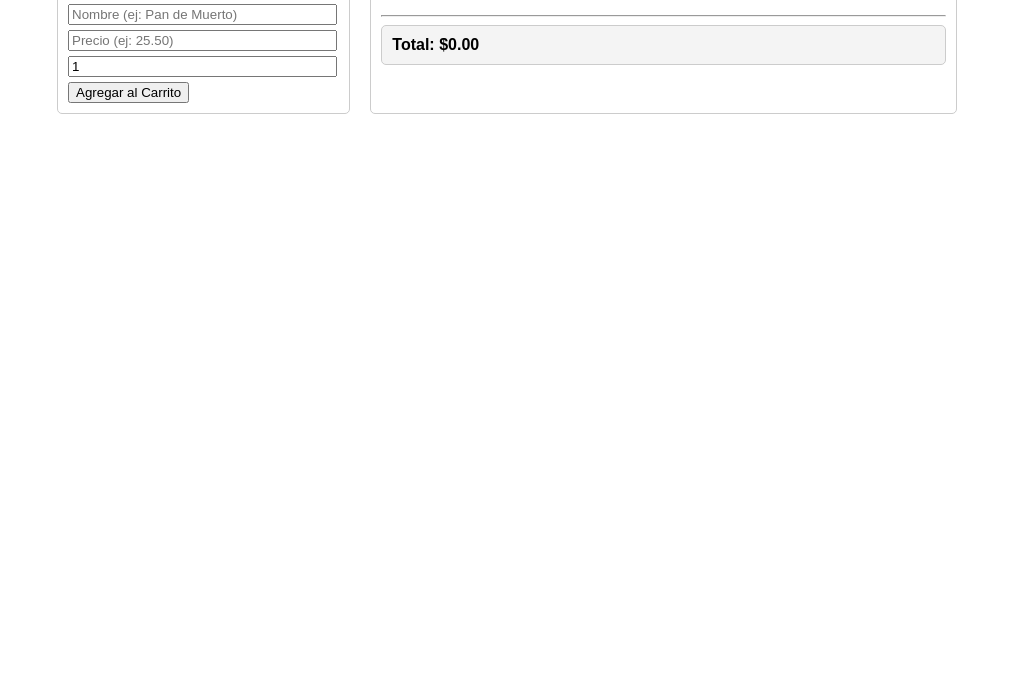
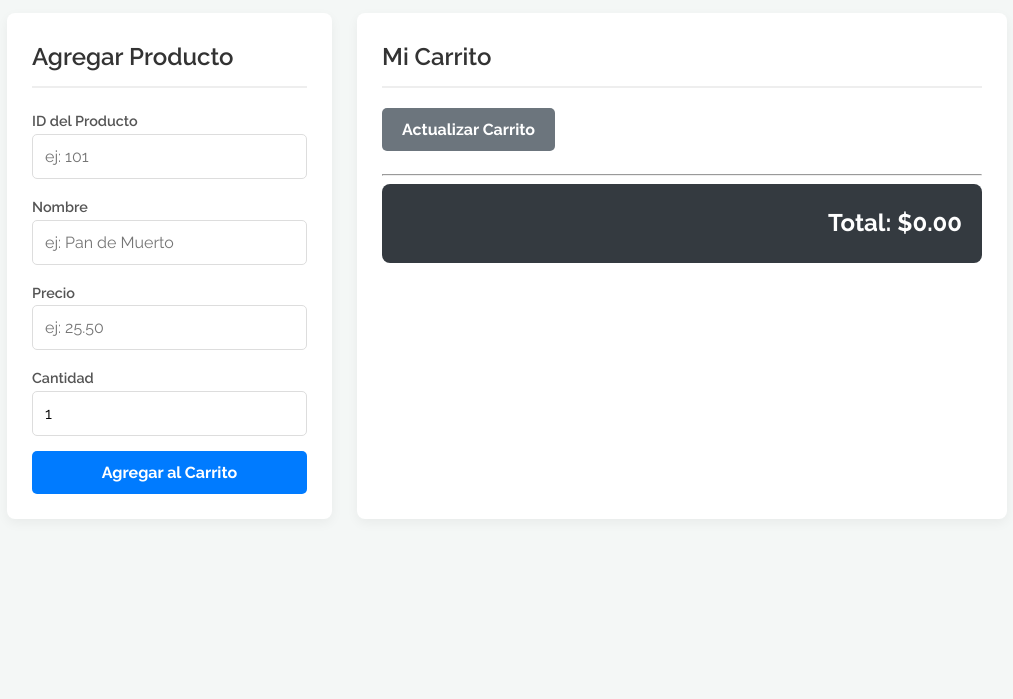
Before and after one commit to pleaseoffme404/Carritodcomprashomosexual2, a website: page public/index.html in a window 1280 px wide. Shown: the part 101-800 px from the top of the page, without its empty margins (133-1146 px from the left). Drawn offline with Linux system fonts and the light colour scheme; no server answers.

Commit message:
11
vapaya

```diff
--- a/public/index.html
+++ b/public/index.html
@@ -3,40 +3,59 @@
 <head>
     <meta charset="UTF-8">
     <meta name="viewport" content="width=device-width, initial-scale=1.0">
-    <title>Carrito con MySQL</title>
-    <style>
-        body { font-family: sans-serif; display: grid; grid-template-columns: 1fr 2fr; gap: 20px; max-width: 900px; margin: 20px auto; }
-        div { border: 1px solid #ccc; padding: 10px; border-radius: 5px; }
-        h2 { margin-top: 0; }
-        input { margin-bottom: 5px; width: calc(100% - 10px); }
-        button { cursor: pointer; }
-        #carrito-items li { display: flex; justify-content: space-between; border-bottom: 1px solid #eee; padding: 5px 0;}
-        #carrito-items li span { flex-basis: 25%; }
-        #total-container { background-color: #f4f4f4; }
-    </style>
+    <title>Alguien Mateme por favor</title>
+
+    <link rel="preconnect" href="https://fonts.googleapis.com">
+    <link rel="preconnect" href="https://fonts.gstatic.com" crossorigin>
+    <link href="https://fonts.googleapis.com/css2?family=Raleway:ital,wght@0,100..900;1,100..900&display=swap" rel="stylesheet">
+
+    <link rel="stylesheet" href="style.css">
 </head>
 <body>
+
+<header>
+    <h1>Carrito de Compras o algo asi</h1>
+</header>
+
+<main class="container">
+
+    <div class="card form-card">
+        <h2>Agregar Producto</h2>
+        <form id="form-agregar" class="form-agregar">
             <div>
-    <h2>Agregar Producto</h2>
-    <form id="form-agregar">
-        <input type="number" id="prod-id" placeholder="ID del Producto (ej: 101)" required>
-        <input type="text" id="prod-nombre" placeholder="Nombre (ej: Pan de Muerto)" required>
-        <input type="number" id="prod-precio" step="0.01" placeholder="Precio (ej: 25.50)" required>
+                <label for="prod-id">ID del Producto</label>
+                <input type="number" id="prod-id" placeholder="ej: 101" required>
+            </div>
+            <div>
+                <label for="prod-nombre">Nombre</label>
+                <input type="text" id="prod-nombre" placeholder="ej: Pan de Muerto" required>
+            </div>
+            <div>
+                <label for="prod-precio">Precio</label>
+                <input type="number" id="prod-precio" step="0.01" placeholder="ej: 25.50" required>
+            </div>
+            <div>
+                <label for="prod-cantidad">Cantidad</label>
                 <input type="number" id="prod-cantidad" value="1" min="1" required>
-        <button type="submit">Agregar al Carrito</button>
+            </div>
+            <button type="submit" class="btn btn-primary">Agregar al Carrito</button>
         </form>
     </div>
 
-<div>
+    <div class="card carrito-card">
         <h2>Mi Carrito</h2>
-    <button onclick="cargarCarrito()">Actualizar Carrito</button>
+        <button onclick="cargarCarrito()" class="btn btn-secondary">Actualizar Carrito</button>
+
         <ul id="carrito-items">
         </ul>
+
         <hr>
-    <div id="total-container">
+
+        <div class="total-card">
             <strong>Total: $<span id="total-precio">0.00</span></strong>
         </div>
     </div>
+</main>
 
 <script>
     document.addEventListener('DOMContentLoaded', cargarCarrito);
@@ -51,20 +70,23 @@
             const itemsLista = document.getElementById('carrito-items');
             const totalSpan = document.getElementById('total-precio');
 
-            itemsLista.innerHTML = '';
+            itemsLista.innerHTML = ''; // Limpiar lista
+
+            if (data.productos.length === 0) {
+                itemsLista.innerHTML = '<li>El carrito está vacío.</li>';
+            }
 
             data.productos.forEach(item => {
                 const li = document.createElement('li');
                 li.innerHTML = `
-                        <span>${item.nombre} (ID: ${item.id})</span>
-                        <span>${item.cantidad} x $${item.precio_unitario}</span>
-                        <span>Subtotal: $${item.subtotal}</span>
-                        <button onclick="eliminarProducto(${item.id})">Eliminar</button>
+                        <span class="item-nombre">${item.nombre} (ID: ${item.id})</span>
+                        <span class="item-precio">${item.cantidad} x $${item.precio_unitario}</span>
+                        <span class="item-subtotal">$${parseFloat(item.subtotal).toFixed(2)}</span>
+                        <button class="btn-danger" onclick="eliminarProducto(${item.id})">Eliminar</button>
                     `;
                 itemsLista.appendChild(li);
             });
 
-            // Actualizar el total
             totalSpan.textContent = data.total;
 
         } catch (error) {
--- /dev/null
+++ b/public/style.css
@@ -0,0 +1,171 @@
+* {
+    box-sizing: border-box;
+}
+
+body {
+    font-family: 'Raleway', sans-serif;
+    background-color: #f4f7f6;
+    color: #333;
+    margin: 0;
+    padding: 20px;
+    line-height: 1.6;
+}
+
+header {
+    text-align: center;
+    margin-bottom: 20px;
+}
+
+header h1 {
+    color: #4A4A4A;
+    font-weight: 700;
+}
+
+.container {
+    display: grid;
+    grid-template-columns: 1fr;
+    gap: 25px;
+    max-width: 1000px;
+    margin: 0 auto;
+}
+
+@media (min-width: 768px) {
+    .container {
+        grid-template-columns: 1fr 2fr;
+    }
+}
+
+.card {
+    background-color: #ffffff;
+    border-radius: 8px;
+    padding: 25px;
+    box-shadow: 0 4px 12px rgba(0, 0, 0, 0.05);
+}
+
+.card h2 {
+    margin-top: 0;
+    border-bottom: 2px solid #eee;
+    padding-bottom: 10px;
+    font-weight: 600;
+}
+
+.form-agregar {
+    display: flex;
+    flex-direction: column;
+    gap: 15px;
+}
+
+.form-agregar label {
+    font-weight: 600;
+    font-size: 0.9rem;
+    color: #555;
+}
+
+.form-agregar input {
+    width: 100%;
+    padding: 12px;
+    border: 1px solid #ddd;
+    border-radius: 5px;
+    font-family: 'Raleway', sans-serif;
+    font-size: 1rem;
+    transition: border-color 0.3s, box-shadow 0.3s;
+}
+
+.form-agregar input:focus {
+    outline: none;
+    border-color: #007bff;
+    box-shadow: 0 0 5px rgba(0,123,255,0.25);
+}
+
+.btn {
+    padding: 12px 20px;
+    border: none;
+    border-radius: 5px;
+    cursor: pointer;
+    font-family: 'Raleway', sans-serif;
+    font-weight: 700;
+    font-size: 1rem;
+    transition: transform 0.2s, background-color 0.3s;
+}
+
+.btn:active {
+    transform: scale(0.98);
+}
+
+.btn-primary {
+    background-color: #007bff;
+    color: white;
+}
+
+.btn-primary:hover {
+    background-color: #0056b3;
+}
+
+.btn-secondary {
+    background-color: #6c757d;
+    color: white;
+    margin-bottom: 15px;
+}
+
+.btn-secondary:hover {
+    background-color: #5a6268;
+}
+
+.btn-danger {
+    background: none;
+    border: none;
+    color: #dc3545;
+    font-weight: 600;
+    cursor: pointer;
+    padding: 5px;
+    font-size: 0.9rem;
+}
+
+.btn-danger:hover {
+    color: #a71d2a;
+    text-decoration: underline;
+}
+
+#carrito-items {
+    list-style: none;
+    padding: 0;
+    margin: 0;
+}
+
+#carrito-items li {
+    display: grid;
+    grid-template-columns: 2fr 1.5fr 1fr 0.5fr;
+    align-items: center;
+    gap: 10px;
+    padding: 15px 5px;
+    border-bottom: 1px solid #f0f0f0;
+}
+
+#carrito-items li:last-child {
+    border-bottom: none;
+}
+
+.item-nombre {
+    font-weight: 600;
+}
+.item-precio {
+    font-size: 0.9rem;
+    color: #555;
+}
+.item-subtotal {
+    font-weight: 600;
+    color: #007bff;
+}
+
+.total-card {
+    background-color: #343a40;
+    color: white;
+    padding: 20px;
+    border-radius: 8px;
+    text-align: right;
+}
+
+.total-card strong {
+    font-size: 1.5rem;
+    font-weight: 700;
+}
```
Also changed, not shown: public/bd.txt (deleted, +0 -7 lines). Lines whose indentation alone changed are shown as unchanged.
